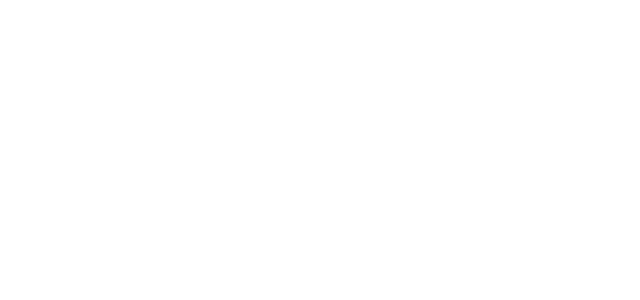
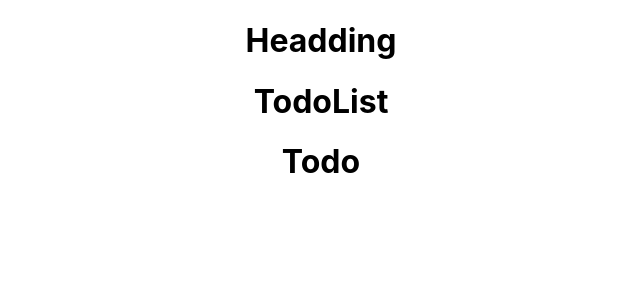
Before and after one commit to ksw0154/todo_list-TypeScript, a React (Create React App) app: page / in a window 1280 px wide. Shown: the top 300 px of the page, without its empty margins (319-959 px from the left). Built offline with nearby package versions, Linux system fonts and the light colour scheme.

Commit message:
기본 component 생성

```diff
--- a/src/App.tsx
+++ b/src/App.tsx
@@ -1,7 +1,14 @@
 import "./App.css";
+import Heading from "./components/Heading";
+import TodoList from "./components/TodoList";
 
 function App() {
-  return <div className="App"></div>;
+  return (
+    <div className="App">
+      <Heading />
+      <TodoList />
+    </div>
+  );
 }
 
 export default App;
--- a/src/components/Heading.tsx
+++ b/src/components/Heading.tsx
@@ -1,5 +1,5 @@
 const Heading = () => {
-  return;
+  return <h1>Headding</h1>;
 };
 
 export default Heading;
--- a/src/components/Todo.tsx
+++ b/src/components/Todo.tsx
@@ -1,5 +1,5 @@
 const Todo = () => {
-  return;
+  return <h1>Todo</h1>;
 };
 
 export default Todo;
--- a/src/components/TodoList.tsx
+++ b/src/components/TodoList.tsx
@@ -1,7 +1,12 @@
 import Todo from "./Todo";
 
 const TodoList = () => {
-  return;
+  return (
+    <>
+      <h1>TodoList</h1>
+      <Todo />
+    </>
+  );
 };
 
 export default TodoList;
```
Also changed, not shown: src/components/InsertTodo.tsx (added, +7 -0 lines).
